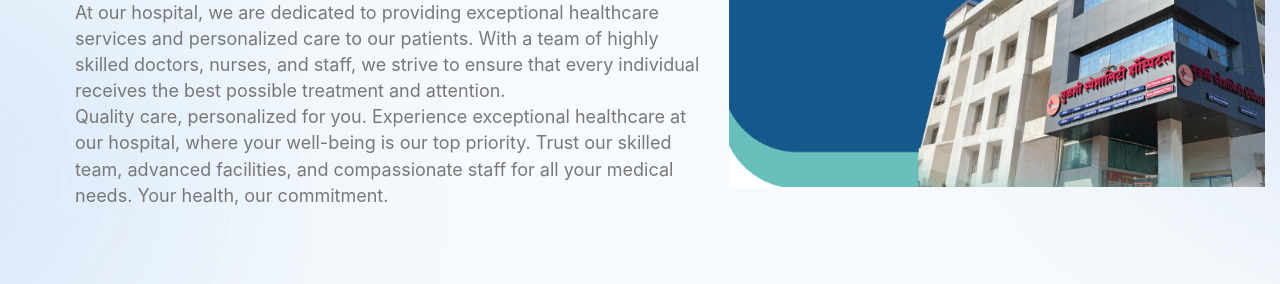
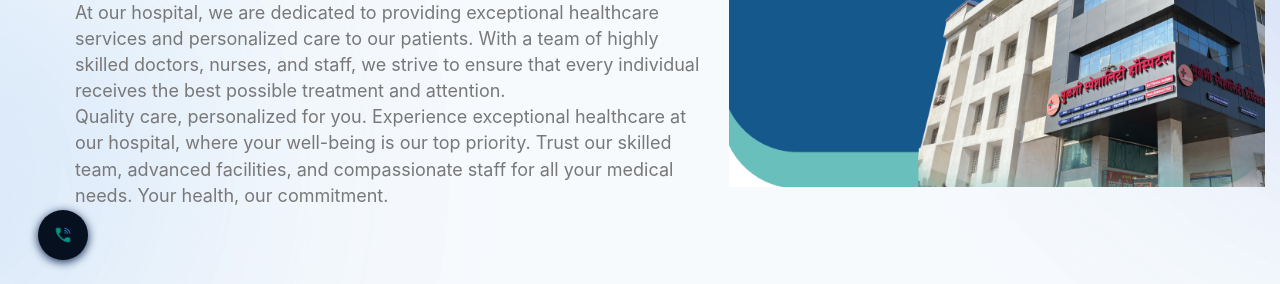
Before and after one commit to AryaKale16/MSH, a plain HTML site: page index.html in a window 1280 px wide. Shown: the part 516-800 px from the top of the page. Drawn offline with nearby package versions, Linux system fonts and the light colour scheme; files that its build step writes are made by us from their sources.

Commit message:
Update index.html

```diff
--- a/index.html
+++ b/index.html
@@ -57,6 +57,16 @@
   </head>
 
   <body id="top">
+
+
+
+    <!--
+    - #Call floating icon
+  -->
+  <a href="tel:+918888647102">
+    <div class="floating-call">
+      <img src="assets/images/call.png" alt="">
+    </div></a>
     <!--
     - #HEADER
   -->
```
